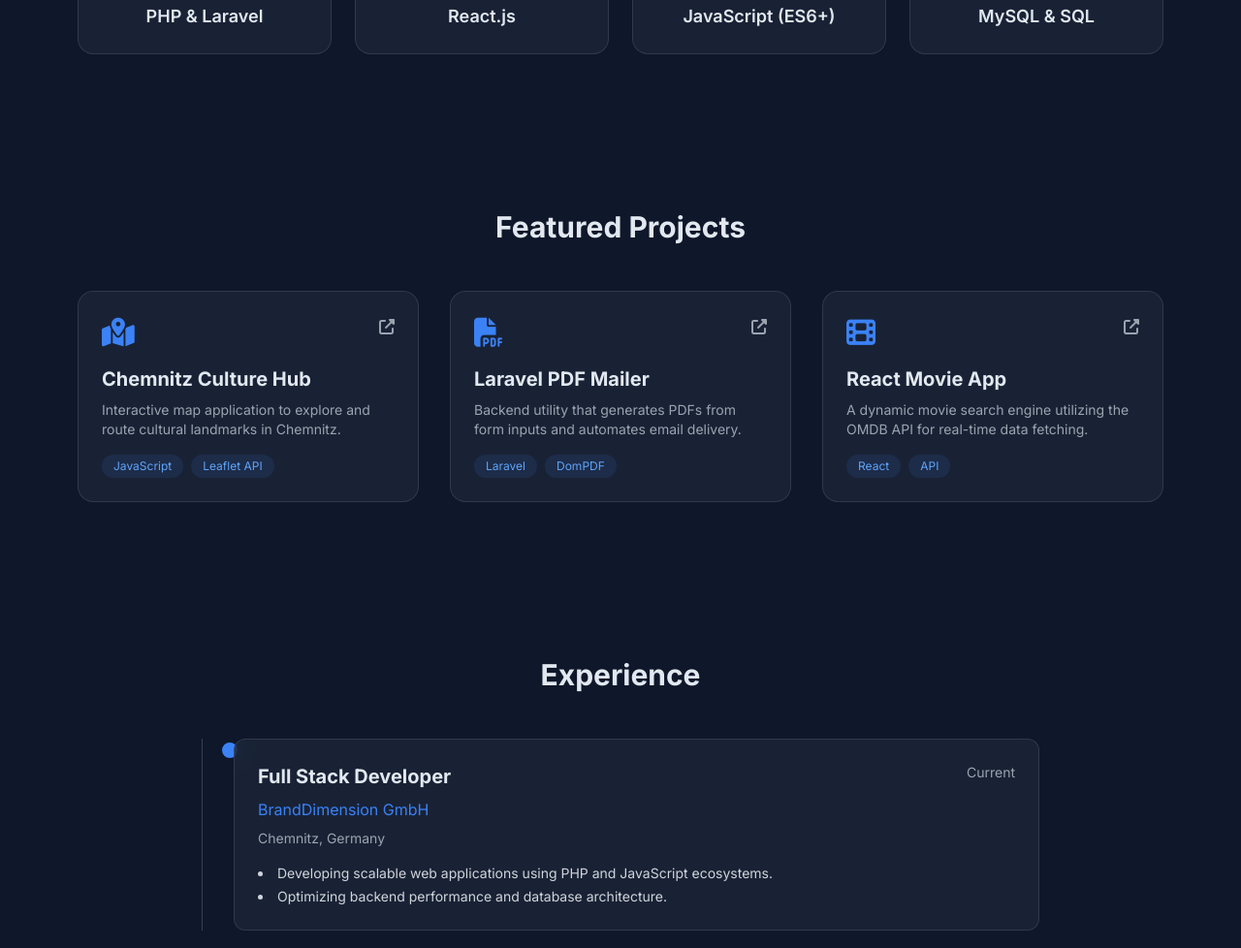
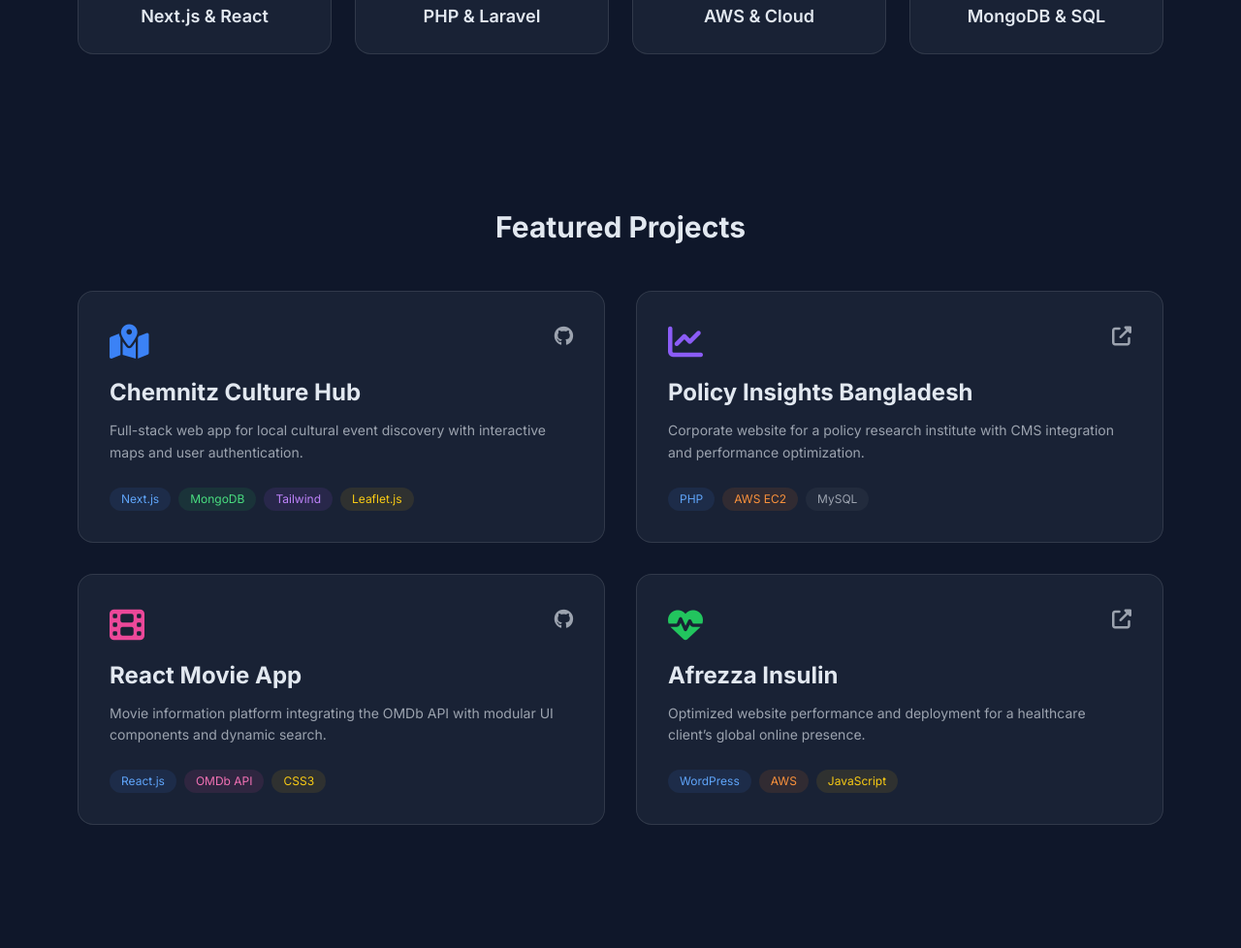
Before and after one commit to tanzimul/tanzimul, a plain HTML site: page index.html in a window 1280 px wide. Shown: the part 1042-2020 px from the top of the page at 97% size. Drawn offline with nearby package versions, Linux system fonts and the light colour scheme.

Commit message:
Update personal branding and project descriptions

````diff
--- a/index.html
+++ b/index.html
@@ -3,8 +3,8 @@
 <head>
     <meta charset="UTF-8">
     <meta name="viewport" content="width=device-width, initial-scale=1.0">
-    <title>Tanzimul Tanim | Full Stack Developer</title>
-    <meta name="description" content="Portfolio of Tanzimul Tanim, a Full Stack Developer based in Chemnitz, Germany.">
+    <title>Tanzimul | Full Stack Developer</title>
+    <meta name="description" content="Portfolio of Tanzimul, a Full Stack Developer based in Chemnitz, Germany.">
     <script src="https://cdn.tailwindcss.com"></script>
     <link rel="stylesheet" href="https://cdnjs.cloudflare.com/ajax/libs/font-awesome/6.4.0/css/all.min.css">
     <link href="https://fonts.googleapis.com/css2?family=Inter:wght@300;400;600;700&display=swap" rel="stylesheet">
@@ -18,6 +18,7 @@
                     },
                     colors: {
                         primary: '#3b82f6', // Blue-500
+                        secondary: '#8b5cf6', // Violet-500
                         dark: '#0f172a',    // Slate-900
                         card: '#1e293b',    // Slate-800
                     }
@@ -57,7 +58,7 @@
         </div>
     </nav>
 
-    <section class="min-h-screen flex items-center justify-center pt-16">
+    <section id="about" class="min-h-screen flex items-center justify-center pt-16">
         <div class="max-w-6xl mx-auto px-4 sm:px-6 lg:px-8 flex flex-col-reverse md:flex-row items-center">
             <div class="md:w-1/2 text-center md:text-left mt-10 md:mt-0">
                 <p class="text-primary font-semibold mb-2 tracking-wide uppercase text-sm">Based in Chemnitz, Germany 🇩🇪</p>
@@ -66,20 +67,20 @@
                     <span class="gradient-text">experiences</span> that matter.
                 </h1>
                 <p class="text-gray-400 text-lg mb-8 max-w-lg mx-auto md:mx-0">
-                    I'm Tanzimul Tanim, a Full Stack Developer specializing in robust backends (PHP/Laravel) and interactive frontends (React/JS). Currently building solutions at <span class="text-white font-semibold">BrandDimension</span>.
+                    I'm Tanzimul, a Full Stack Developer specializing in Next.js, React, and PHP/Laravel. Currently building scalable solutions at <span class="text-white font-semibold">BrandDimension</span>.
                 </p>
                 <div class="flex space-x-4 justify-center md:justify-start">
                     <a href="https://github.com/tanzimul" target="_blank" class="flex items-center space-x-2 bg-white text-dark px-6 py-3 rounded-full font-semibold hover:bg-gray-200 transition">
                         <i class="fab fa-github"></i> <span>GitHub</span>
                     </a>
-                    <a href="https://www.linkedin.com/in/tanzimultanim/" target="_blank" class="flex items-center space-x-2 border border-white/20 px-6 py-3 rounded-full font-semibold hover:bg-white/10 transition">
+                    <a href="https://www.linkedin.com/in/tanzimul /" target="_blank" class="flex items-center space-x-2 border border-white/20 px-6 py-3 rounded-full font-semibold hover:bg-white/10 transition">
                         <i class="fab fa-linkedin"></i> <span>LinkedIn</span>
                     </a>
                 </div>
             </div>
             <div class="md:w-1/2 flex justify-center relative">
                 <div class="w-64 h-64 md:w-80 md:h-80 rounded-full bg-gradient-to-tr from-blue-500 to-purple-600 p-1">
-                    <img src="https://github.com/tanzimul.png" alt="Tanzimul Tanim" class="w-full h-full object-cover rounded-full border-4 border-dark">
+                    <img src="https://github.com/tanzimul.png" alt="Tanzimul" class="w-full h-full object-cover rounded-full border-4 border-dark">
                 </div>
                 <div class="absolute bottom-10 -right-4 md:right-10 glass-card p-4 rounded-xl shadow-xl animate-bounce">
                     <div class="flex items-center space-x-3">
@@ -96,20 +97,20 @@
             <h2 class="text-3xl font-bold mb-12 text-center">Tech Stack</h2>
             <div class="grid grid-cols-2 md:grid-cols-4 gap-6 text-center">
                 <div class="glass-card p-6 rounded-2xl hover:border-primary/50 transition duration-300">
+                    <i class="fab fa-react text-4xl text-blue-400 mb-4"></i>
+                    <h3 class="font-semibold text-lg">Next.js & React</h3>
+                </div>
+                <div class="glass-card p-6 rounded-2xl hover:border-primary/50 transition duration-300">
                     <i class="fab fa-php text-4xl text-purple-400 mb-4"></i>
                     <h3 class="font-semibold text-lg">PHP & Laravel</h3>
                 </div>
                 <div class="glass-card p-6 rounded-2xl hover:border-primary/50 transition duration-300">
-                    <i class="fab fa-react text-4xl text-blue-400 mb-4"></i>
-                    <h3 class="font-semibold text-lg">React.js</h3>
-                </div>
-                <div class="glass-card p-6 rounded-2xl hover:border-primary/50 transition duration-300">
-                    <i class="fab fa-js text-4xl text-yellow-400 mb-4"></i>
-                    <h3 class="font-semibold text-lg">JavaScript (ES6+)</h3>
+                    <i class="fab fa-aws text-4xl text-orange-400 mb-4"></i>
+                    <h3 class="font-semibold text-lg">AWS & Cloud</h3>
                 </div>
                 <div class="glass-card p-6 rounded-2xl hover:border-primary/50 transition duration-300">
                     <i class="fas fa-database text-4xl text-green-400 mb-4"></i>
-                    <h3 class="font-semibold text-lg">MySQL & SQL</h3>
+                    <h3 class="font-semibold text-lg">MongoDB & SQL</h3>
                 </div>
             </div>
         </div>
@@ -118,49 +119,77 @@
     <section id="projects" class="py-20">
         <div class="max-w-6xl mx-auto px-4">
             <h2 class="text-3xl font-bold mb-12 text-center">Featured Projects</h2>
-            <div class="grid md:grid-cols-3 gap-8">
+            <div class="grid md:grid-cols-2 gap-8">
 
-                <article class="glass-card rounded-2xl overflow-hidden group">
-                    <div class="p-6">
+                <article class="glass-card rounded-2xl overflow-hidden group hover:-translate-y-2 transition duration-300">
+                    <div class="p-8">
                         <div class="flex justify-between items-start mb-4">
-                            <i class="fas fa-map-marked-alt text-3xl text-primary"></i>
-                            <a href="https://github.com/tanzimul/ChemnitzCultureHub" class="text-gray-400 hover:text-white"><i class="fas fa-external-link-alt"></i></a>
+                            <i class="fas fa-map-marked-alt text-4xl text-primary"></i>
+                            <div class="flex space-x-3">
+                                <a href="https://github.com/tanzimul/ChemnitzCultureHub" class="text-gray-400 hover:text-white" title="View Code"><i class="fab fa-github text-xl"></i></a>
+                            </div>
                         </div>
-                        <h3 class="text-xl font-bold mb-2 group-hover:text-primary transition">Chemnitz Culture Hub</h3>
-                        <p class="text-gray-400 text-sm mb-4">Interactive map application to explore and route cultural landmarks in Chemnitz.</p>
+                        <h3 class="text-2xl font-bold mb-3 group-hover:text-primary transition">Chemnitz Culture Hub</h3>
+                        <p class="text-gray-400 text-sm mb-6 leading-relaxed">Full-stack web app for local cultural event discovery with interactive maps and user authentication.</p>
                         <div class="flex flex-wrap gap-2">
-                            <span class="text-xs bg-blue-500/10 text-blue-400 px-3 py-1 rounded-full">JavaScript</span>
-                            <span class="text-xs bg-blue-500/10 text-blue-400 px-3 py-1 rounded-full">Leaflet API</span>
+                            <span class="text-xs bg-blue-500/10 text-blue-400 px-3 py-1 rounded-full">Next.js</span>
+                            <span class="text-xs bg-green-500/10 text-green-400 px-3 py-1 rounded-full">MongoDB</span>
+                            <span class="text-xs bg-purple-500/10 text-purple-400 px-3 py-1 rounded-full">Tailwind</span>
+                            <span class="text-xs bg-yellow-500/10 text-yellow-400 px-3 py-1 rounded-full">Leaflet.js</span>
                         </div>
                     </div>
                 </article>
 
-                <article class="glass-card rounded-2xl overflow-hidden group">
-                    <div class="p-6">
+                <article class="glass-card rounded-2xl overflow-hidden group hover:-translate-y-2 transition duration-300">
+                    <div class="p-8">
                         <div class="flex justify-between items-start mb-4">
-                            <i class="fas fa-file-pdf text-3xl text-primary"></i>
-                            <a href="https://github.com/tanzimul/laravel-form-pdf-email" class="text-gray-400 hover:text-white"><i class="fas fa-external-link-alt"></i></a>
+                            <i class="fas fa-chart-line text-4xl text-secondary"></i>
+                            <div class="flex space-x-3">
+                                <a href="https://policyinsightsonline.com" class="text-gray-400 hover:text-white" title="Live Site"><i class="fas fa-external-link-alt text-xl"></i></a>
+                            </div>
                         </div>
-                        <h3 class="text-xl font-bold mb-2 group-hover:text-primary transition">Laravel PDF Mailer</h3>
-                        <p class="text-gray-400 text-sm mb-4">Backend utility that generates PDFs from form inputs and automates email delivery.</p>
+                        <h3 class="text-2xl font-bold mb-3 group-hover:text-secondary transition">Policy Insights Bangladesh</h3>
+                        <p class="text-gray-400 text-sm mb-6 leading-relaxed">Corporate website for a policy research institute with CMS integration and performance optimization.</p>
                         <div class="flex flex-wrap gap-2">
-                            <span class="text-xs bg-blue-500/10 text-blue-400 px-3 py-1 rounded-full">Laravel</span>
-                            <span class="text-xs bg-blue-500/10 text-blue-400 px-3 py-1 rounded-full">DomPDF</span>
+                            <span class="text-xs bg-blue-500/10 text-blue-400 px-3 py-1 rounded-full">PHP</span>
+                            <span class="text-xs bg-orange-500/10 text-orange-400 px-3 py-1 rounded-full">AWS EC2</span>
+                            <span class="text-xs bg-gray-500/10 text-gray-400 px-3 py-1 rounded-full">MySQL</span>
                         </div>
                     </div>
                 </article>
 
-                <article class="glass-card rounded-2xl overflow-hidden group">
-                    <div class="p-6">
+                <article class="glass-card rounded-2xl overflow-hidden group hover:-translate-y-2 transition duration-300">
+                    <div class="p-8">
                         <div class="flex justify-between items-start mb-4">
-                            <i class="fas fa-film text-3xl text-primary"></i>
-                            <a href="https://github.com/tanzimul/react-movie-app-omdb-api" class="text-gray-400 hover:text-white"><i class="fas fa-external-link-alt"></i></a>
+                            <i class="fas fa-film text-4xl text-pink-500"></i>
+                            <div class="flex space-x-3">
+                                <a href="https://github.com/tanzimul/react-movie-app-omdb-api" class="text-gray-400 hover:text-white" title="View Code"><i class="fab fa-github text-xl"></i></a>
+                            </div>
                         </div>
-                        <h3 class="text-xl font-bold mb-2 group-hover:text-primary transition">React Movie App</h3>
-                        <p class="text-gray-400 text-sm mb-4">A dynamic movie search engine utilizing the OMDB API for real-time data fetching.</p>
+                        <h3 class="text-2xl font-bold mb-3 group-hover:text-pink-500 transition">React Movie App</h3>
+                        <p class="text-gray-400 text-sm mb-6 leading-relaxed">Movie information platform integrating the OMDb API with modular UI components and dynamic search.</p>
                         <div class="flex flex-wrap gap-2">
-                            <span class="text-xs bg-blue-500/10 text-blue-400 px-3 py-1 rounded-full">React</span>
-                            <span class="text-xs bg-blue-500/10 text-blue-400 px-3 py-1 rounded-full">API</span>
+                            <span class="text-xs bg-blue-500/10 text-blue-400 px-3 py-1 rounded-full">React.js</span>
+                            <span class="text-xs bg-pink-500/10 text-pink-400 px-3 py-1 rounded-full">OMDb API</span>
+                            <span class="text-xs bg-yellow-500/10 text-yellow-400 px-3 py-1 rounded-full">CSS3</span>
+                        </div>
+                    </div>
+                </article>
+
+                <article class="glass-card rounded-2xl overflow-hidden group hover:-translate-y-2 transition duration-300">
+                    <div class="p-8">
+                        <div class="flex justify-between items-start mb-4">
+                            <i class="fas fa-heartbeat text-4xl text-green-500"></i>
+                            <div class="flex space-x-3">
+                                <a href="https://afrezza.com" class="text-gray-400 hover:text-white" title="Live Site"><i class="fas fa-external-link-alt text-xl"></i></a>
+                            </div>
+                        </div>
+                        <h3 class="text-2xl font-bold mb-3 group-hover:text-green-500 transition">Afrezza Insulin</h3>
+                        <p class="text-gray-400 text-sm mb-6 leading-relaxed">Optimized website performance and deployment for a healthcare client’s global online presence.</p>
+                        <div class="flex flex-wrap gap-2">
+                            <span class="text-xs bg-blue-500/10 text-blue-400 px-3 py-1 rounded-full">WordPress</span>
+                            <span class="text-xs bg-orange-500/10 text-orange-400 px-3 py-1 rounded-full">AWS</span>
+                            <span class="text-xs bg-yellow-500/10 text-yellow-400 px-3 py-1 rounded-full">JavaScript</span>
                         </div>
                     </div>
                 </article>
@@ -202,12 +231,11 @@
         <div class="flex justify-center space-x-6 mb-8">
             <a href="mailto:your-email@example.com" class="text-2xl hover:text-primary transition"><i class="fas fa-envelope"></i></a>
             <a href="https://github.com/tanzimul" class="text-2xl hover:text-primary transition"><i class="fab fa-github"></i></a>
-            <a href="https://www.linkedin.com/in/tanzimultanim/" class="text-2xl hover:text-primary transition"><i class="fab fa-linkedin"></i></a>
-            <a href="https://twitter.com/tanzimul_tanim" class="text-2xl hover:text-primary transition"><i class="fab fa-twitter"></i></a>
+            <a href="https://www.linkedin.com/in/tanzimul /" class="text-2xl hover:text-primary transition"><i class="fab fa-linkedin"></i></a>
+            <a href="https://twitter.com/tanzimul_ " class="text-2xl hover:text-primary transition"><i class="fab fa-twitter"></i></a>
         </div>
-        <p class="text-gray-500 text-sm">© 2025 Tanzimul Tanim. Built with Tailwind CSS.</p>
+        <p class="text-gray-500 text-sm">© 2025 Tanzimul. Built with Tailwind CSS.</p>
     </footer>
 
 </body>
 </html>
-```
````
